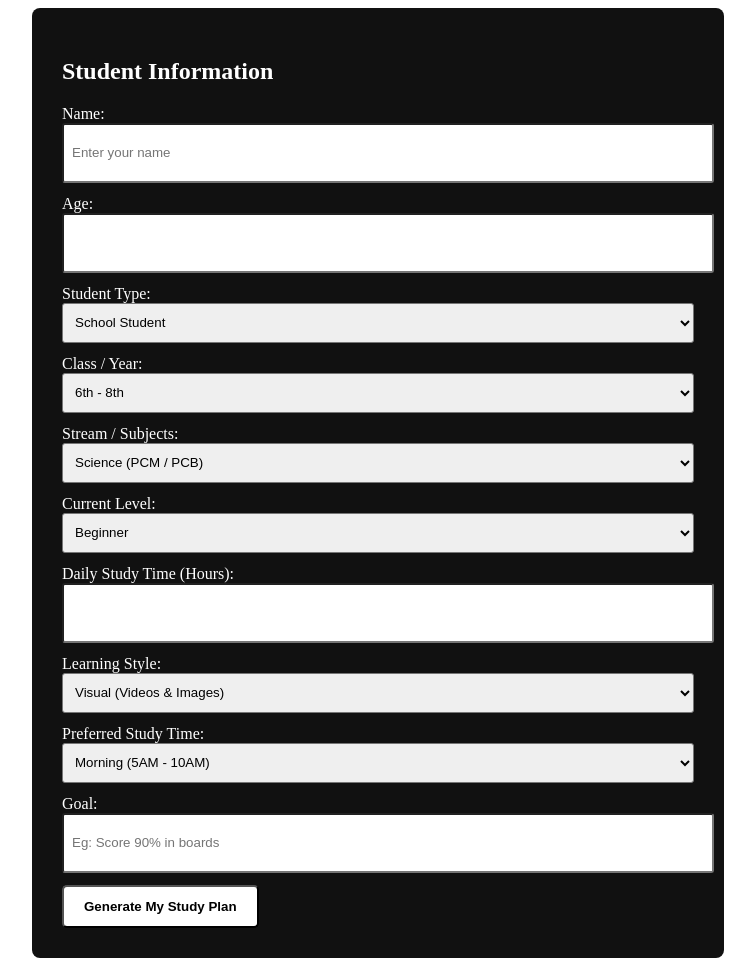
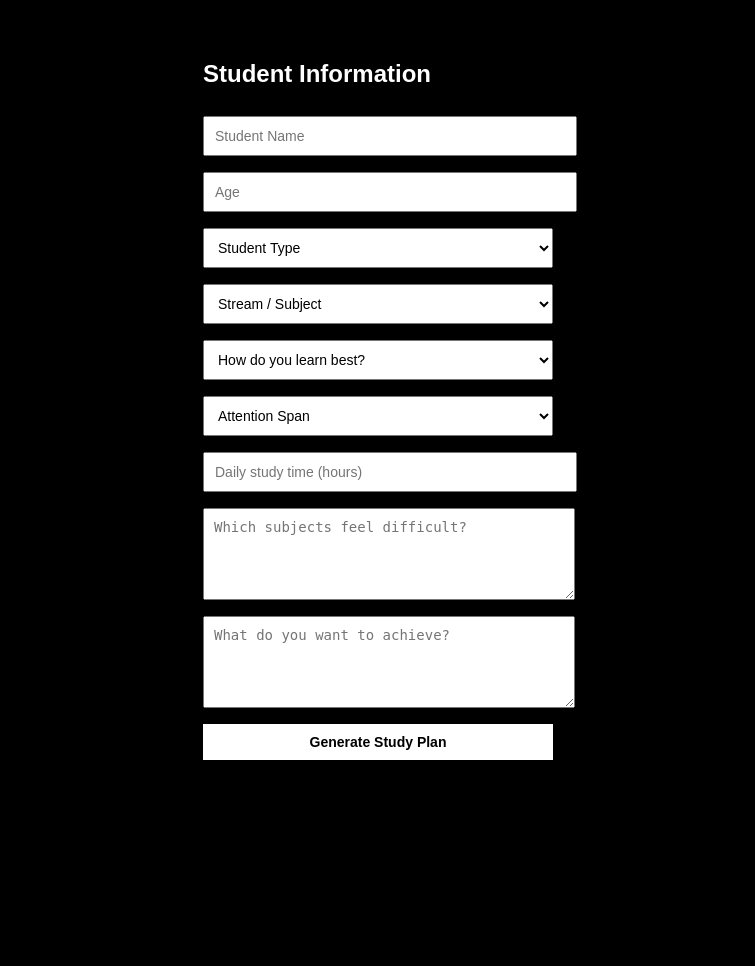
Before and after one commit to jhajhariaanandi100-100/GrowIQ, a Flask app: page /form in a window 1280 px wide. Shown: the whole page, without its empty margins (262-1017 px from the left). After the commit the page ends 760 px from the top, so only its background shows below. Run offline with Flask 3, Linux system fonts and the light colour scheme.

Commit message:
changes for better website

```diff
--- a/static/style.css
+++ b/static/style.css
@@ -1,42 +1,56 @@
-/* Home Page */
+body {
+    margin: 0;
+    font-family: Arial;
+    background: black;
+    color: white;
+}
+
 .home {
-    background-color: black;
-    color: white;
-    text-align: center;
     display: flex;
     justify-content: center;
     align-items: center;
     height: 100vh;
 }
 
-.logo {
-    width: 200px;
-    margin-bottom: 20px;
+.center-box {
+    text-align: center;
 }
 
 .btn {
+    padding: 12px 25px;
     background: white;
     color: black;
-    padding: 12px 20px;
     text-decoration: none;
     font-weight: bold;
-    border-radius: 5px;
 }
 
-/* Form Page */
-.form-container {
-    width: 50%;
-    margin: auto;
-    background: #111;
-    padding: 30px;
-    color: white;
-    border-radius: 8px;
+.form-box {
+    width: 350px;
+    margin: 40px auto;
+    display: flex;
+    flex-direction: column;
 }
 
-input, select {
+input, select, textarea, button {
+    margin: 8px 0;
+    padding: 10px;
     width: 100%;
-    height: 40px;
-    margin-bottom: 12px;
-    border-radius: 3px;
-    padding: 8px;
+    font-size: 14px;
 }
+
+textarea {
+    height: 70px;
+}
+
+button {
+    background: white;
+    color: black;
+    border: none;
+    font-weight: bold;
+    cursor: pointer;
+}
+
+.plan-box {
+    width: 350px;
+    margin: 40px auto;
+}
--- a/templates/form.html
+++ b/templates/form.html
@@ -1,78 +1,54 @@
 <!DOCTYPE html>
-<html lang="en">
+<html>
 <head>
-    <meta charset="UTF-8">
-    <title>Study Planner Form</title>
+    <title>Student Details</title>
     <link rel="stylesheet" href="{{ url_for('static', filename='style.css') }}">
 </head>
+<body>
 
-<body>
-<div class="form-container">
+<form action="/generate-plan" method="POST" class="form-box">
+
 <h2>Student Information</h2>
 
-    <form action="/plan" method="POST">
+<input name="name" placeholder="Student Name" required>
+<input name="age" placeholder="Age" required>
 
-        <label>Name:</label>
-        <input type="text" name="name" placeholder="Enter your name">
-
-        <label>Age:</label>
-        <input type="number" name="age" min="8" max="40">
-
-        <label>Student Type:</label>
-        <select name="type">
+<select name="student_type" required>
+    <option value="">Student Type</option>
     <option>School Student</option>
     <option>College Student</option>
-            <option>Competitive Exam Aspirant</option>
 </select>
 
-        <label>Class / Year:</label>
-        <select name="class">
-            <option>6th - 8th</option>
-            <option>9th</option>
-            <option>10th</option>
-            <option>11th</option>
-            <option>12th</option>
-            <option>Undergraduate</option>
+<select name="stream" required>
+    <option value="">Stream / Subject</option>
+    <option>Science</option>
+    <option>Math</option>
+    <option>Commerce</option>
+    <option>Arts</option>
 </select>
 
-        <label>Stream / Subjects:</label>
-        <select name="stream">
-            <option>Science (PCM / PCB)</option>
-            <option>Commerce</option>
-            <option>Humanities / Arts</option>
-            <option>Computer Science / IT</option>
+<select name="learning_style" required>
+    <option value="">How do you learn best?</option>
+    <option>Visual (videos, diagrams)</option>
+    <option>Auditory (listening)</option>
+    <option>Practical (doing)</option>
 </select>
 
-        <label>Current Level:</label>
-        <select name="level">
-            <option>Beginner</option>
-            <option>Intermediate</option>
-            <option>Advanced</option>
+<select name="attention_span" required>
+    <option value="">Attention Span</option>
+    <option>5–10 minutes</option>
+    <option>10–20 minutes</option>
+    <option>20+ minutes</option>
 </select>
 
-        <label>Daily Study Time (Hours):</label>
-        <input type="number" name="hours" min="1" max="12">
+<input name="daily_time" placeholder="Daily study time (hours)" required>
 
-        <label>Learning Style:</label>
-        <select name="learning">
-            <option>Visual (Videos & Images)</option>
-            <option>Auditory (Listening & Discussion)</option>
-            <option>Kinesthetic (Practice by Doing)</option>
-        </select>
+<textarea name="weak_areas" placeholder="Which subjects feel difficult?"></textarea>
+<textarea name="goal" placeholder="What do you want to achieve?"></textarea>
 
-        <label>Preferred Study Time:</label>
-        <select name="time">
-            <option>Morning (5AM - 10AM)</option>
-            <option>Afternoon (12PM - 4PM)</option>
-            <option>Evening (5PM - 9PM)</option>
-            <option>Night (10PM - 1AM)</option>
-        </select>
+<button type="submit">Generate Study Plan</button>
 
-        <label>Goal:</label>
-        <input type="text" name="goal" placeholder="Eg: Score 90% in boards">
+</form>
 
-        <button type="submit" class="btn">Generate My Study Plan</button>
-    </form>
-</div>
 </body>
 </html>
--- a/web.py
+++ b/web.py
@@ -5,105 +5,37 @@ app = Flask(__name__)
 
 DATA_FILE = "students.json"
 
-# Home Page
 @app.route("/")
 def home():
     return render_template("index.html")
 
-# Form Page
 @app.route("/form")
 def form():
     return render_template("form.html")
 
-# Process Form & Generate Plan
 @app.route("/generate-plan", methods=["POST"])
 def generate_plan():
+    data = request.form.to_dict()
 
-    data = {
-        "name": request.form.get("name"),
-        "age": request.form.get("age"),
-        "email": request.form.get("email"),
-        "student_type": request.form.get("student_type"),
-        "class_year": request.form.get("class_year"),
-        "stream": request.form.get("stream"),
-        "level": request.form.get("level"),
-        "weak_areas": request.form.get("weak_areas"),
-        "strengths": request.form.get("strengths"),
-        "goal": request.form.get("goal"),
-        "target_date": request.form.get("target_date"),
-        "daily_time": request.form.get("daily_time"),
-        "learning_style": request.form.get("learning_style"),
-        "preferred_time": request.form.get("preferred_time"),
-        "attention_span": request.form.get("attention_span"),
-        "feedback": request.form.get("feedback"),
-        "progress_data": request.form.get("progress_data")
+    # Save data
+    students = []
+    if os.path.exists(DATA_FILE):
+        with open(DATA_FILE, "r") as f:
+            students = json.load(f)
+
+    students.append(data)
+    with open(DATA_FILE, "w") as f:
+        json.dump(students, f, indent=4)
+
+    plan = {
+        "name": data["name"],
+        "goal": data["goal"],
+        "daily_time": data["daily_time"],
+        "weak": data["weak_areas"],
+        "learning": data["learning_style"]
     }
 
-    # Save data to JSON file
-    if os.path.exists(DATA_FILE):
-        students = json.load(open(DATA_FILE))
-    else:
-        students = []
-
-    students.append(data)
-    json.dump(students, open(DATA_FILE, "w"), indent=4)
-
-    # ---- Personalized Plan Logic ---- #
-
-    stream = data["stream"]
-    weak = data["weak_areas"]
-    strengths = data["strengths"]
-    time = data["daily_time"]
-    learning = data["learning_style"]
-    goal = data["goal"]
-    pref = data["preferred_time"]
-
-    # Plan output text
-    plan = f"""
-    🌱 GrowIQ Personalized Study Plan
-    -------------------------------------------
-
-    👤 Student: {data['name']}
-    🎯 Goal: {goal}
-    📅 Target Date: {data['target_date']}
-    📚 Stream / Subjects: {stream}
-    ⏳ Daily Study Time: {time} hours
-    📌 Preferred Study Time: {pref}
-    🧠 Learning Style: {learning}
-
-    🔻 Weak Areas:
-    {weak}
-
-    ⭐ Strengths:
-    {strengths}
-
-    --------------------------------------------
-
-    📌 Suggested Weekly Routine:
-    • Mon–Wed → Focus on weak areas (70% time)
-    • Thu–Fri → Practice + revision
-    • Saturday → Mock tests, quiz, practice worksheets
-    • Sunday → Rest + light revision + mental health break
-
-    🎯 Special Tips for {learning} Learners:
-    {"Use videos, diagrams, and mind maps." if learning == "Visual" else ""}
-    {"Record voice notes & listen, group study works best." if learning == "Auditory" else ""}
-    {"Learn by doing: practical tasks, exercises, experiments." if learning == "Kinesthetic" else ""}
-
-    --------------------------------------------
-
-    ⭐ Strength Strategy:
-    Keep practicing strong areas to build confidence & motivation.
-
-    🚀 Progress Review:
-    Check progress every Sunday, update weak areas & adjust plan.
-
-    ❤️ Remember:
-    Your growth is not a race. Grow at your pace with GrowIQ!
-    """
-
-    return render_template("plan.html", data=data, plan=plan)
-
+    return render_template("plan.html", plan=plan)
 
 if __name__ == "__main__":
     port = int(os.environ.get("PORT", 10000))
```
Also changed, not shown: templates/index.html (+8 -8 lines), templates/plan.html (+17 -4 lines). Lines whose indentation alone changed are shown as unchanged.
